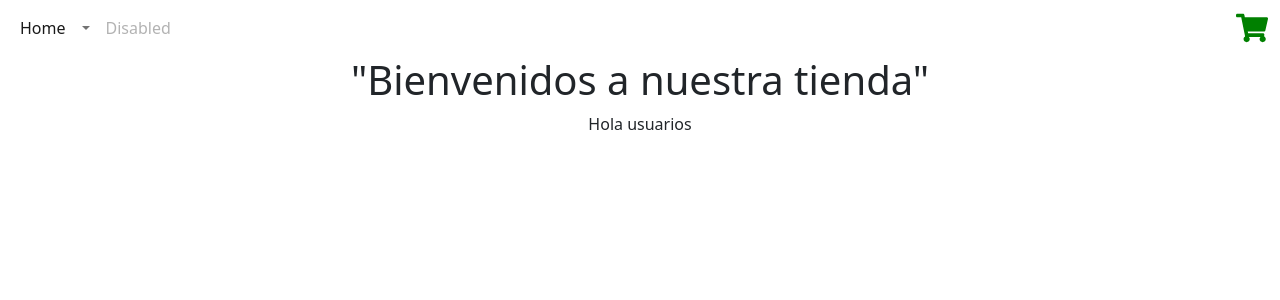
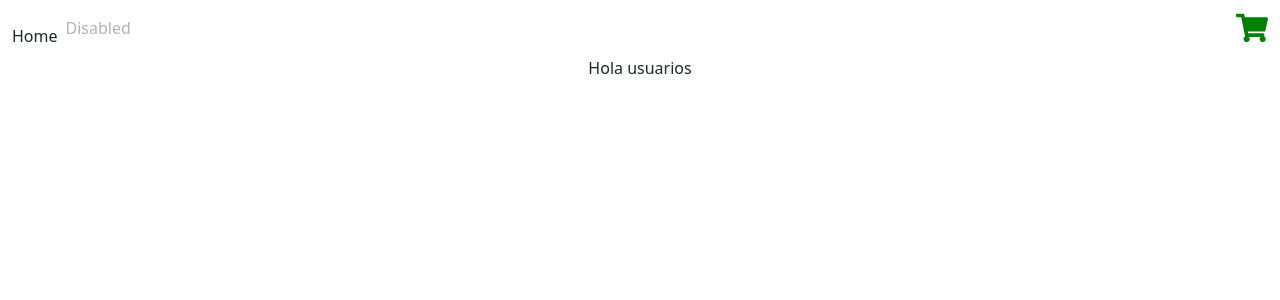
Before and after one commit to jpablogattolin/react-app-pino, a React (Create React App) app: page /home in a window 1280 px wide. Shown: the top 300 px of the page. Built offline with nearby package versions, Linux system fonts and the light colour scheme; no server answers.

Commit message:
arreglos

```diff
--- a/src/App.js
+++ b/src/App.js
@@ -11,25 +11,14 @@ import ProductList from './components/ProductList';
 
 function App() {
 
-  const [productos, setProductos] = useState ([])
-
-  useEffect(() => {
-    fetch("https://fakestoreapi.com/products")
-    .then (response => response.json())
-    .then (data => {
-      setProductos (data)
-    })
-  }, [])
-
-
-  return (
+   return (
     <div className="App">
      <Navbar />
-     <ItemListContainer greeting={<h1>"Bienvenidos a nuestra tienda"</h1>} />
+
      <Routes>
      <Route path="/" element={<Navigate to="/home"/>}/>
       <Route path="/home" element={<p>Hola usuarios</p>} />
-      <Route path="/products" element={<ProductList productos={productos} />} />
+      <Route path="/products" element={<ItemListContainer greeting={<h1>"Bienvenidos a nuestra tienda"</h1>} />} />
 
      </Routes>
 
--- a/src/components/ItemListContainer/ItemListContainer.jsx
+++ b/src/components/ItemListContainer/ItemListContainer.jsx
@@ -1,7 +1,21 @@
 import React from "react";
+import { useState } from "react";
+import { useEffect } from "react";
+import ProductList from "../ProductList";
 
 export const ItemListContainer = ({
     greeting }) => {
+
+        const [productos, setProductos] = useState ([])
+
+        useEffect(() => {
+          fetch("https://fakestoreapi.com/products")
+          .then (response => response.json())
+          .then (data => {
+            setProductos (data)
+          })
+        }, [])
+
         return (
             <div>
                 <h2 ClassName="text-success">
--- a/src/components/Navbar/Navbar.jsx
+++ b/src/components/Navbar/Navbar.jsx
@@ -14,16 +14,14 @@ const Navbar = () => {
                 <div className="collapse navbar-collapse" id="navbarSupportedContent">
                     <ul className="navbar-nav me-auto mb-2 mb-lg-0">
                         <li class="nav-item">
-                           <Link to="/home" ></Link> <a className="nav-link active" aria-current="page" href="#">Home</a>
+                           <Link to ="/home" className="nav-link active"> </Link> Home
                         </li>
 
 
                         <li className="nav-item dropdown">
-                            <a className="nav-link dropdown-toggle" href="#" role="button" data-bs-toggle="dropdown" aria-expanded="false">
 
-                            </a>
                             <ul className="dropdown-menu">
-                               <link to="/products"></link> <li><a className="dropdown-item" href="#">PRODUCTOS</a></li>
+                              <li> <Link to="/products" className="dropdown-item"> </Link> PRODUCTOS</li>
 
 
 
--- a/src/components/ProductList/index.jsx
+++ b/src/components/ProductList/index.jsx
@@ -1,6 +1,6 @@
 import React from "react";
 
-const ProductList = (productos) => {
+const ProductList = ({productos}) => {
     return <div>
         {productos.map ((producto) => (
         <h3 key={producto.id}>{producto.title}</h3>))}</div>
```
